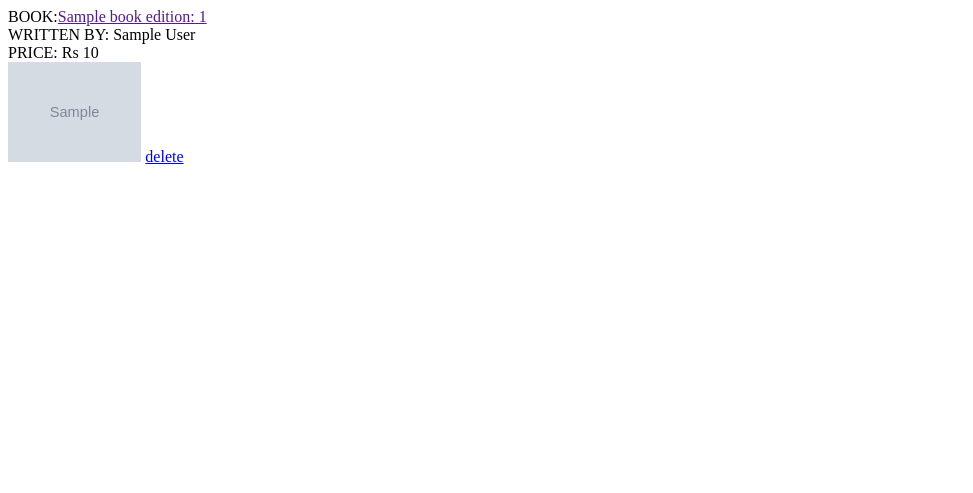
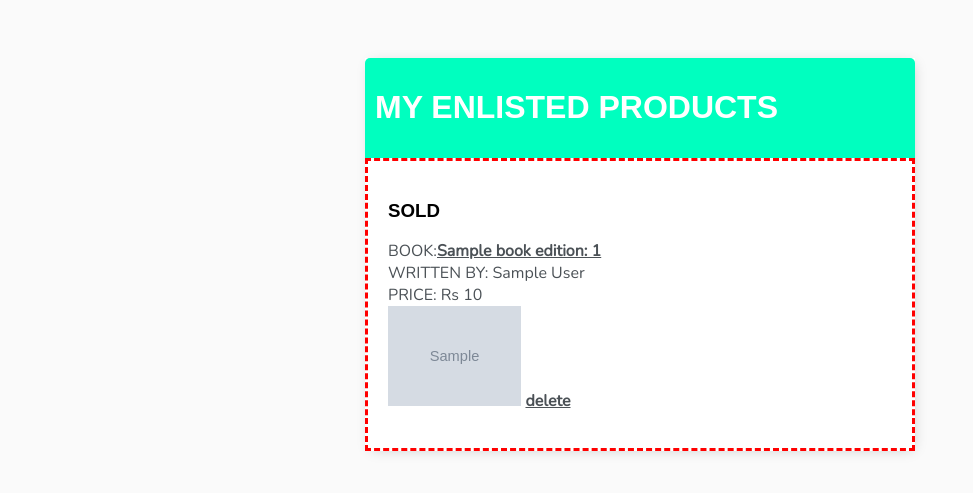
Before and after one commit to arch1tek/kitabazaar, a Django app: page /myproducts/ in a window 1280 px wide. Shown: the top 493 px of the page, without its empty margins (0-973 px from the left). Run offline with Django 4.2, Linux system fonts and the light colour scheme; a user stored in the database is signed in; tables that the repository leaves empty hold one stand-in row (values such as "Sample post"); grey boxes marked "Sample" are stand-in pictures.

Commit message:
myproductscss

```diff
--- a/base/templates/base/main.html
+++ b/base/templates/base/main.html
@@ -222,6 +222,19 @@
         .card-body {
             padding: 20px;
         }
+
+        .sold{
+            padding: 20px;
+            border-style: dashed;
+            border-color:rgb(255, 0, 0);
+        }
+
+        .unsold{
+            padding: 20px;
+            border-style: dashed;
+            border-color:rgb(0, 251, 255);
+        }
+
     </style>
 </head>
 
--- a/base/templates/base/myproducts.html
+++ b/base/templates/base/myproducts.html
@@ -1,8 +1,21 @@
+{% extends 'base/main.html' %}
+{% block content %}
+
 <html>
     <body>
+        <div class="header-bar">
+            <h1>
+                MY ENLISTED PRODUCTS
+            </h1>
+        </div>
         {%csrf_token%}
         {% for product in myproductslist %}
-        <div><p>
+            {% if product.sold %}
+            <div class="sold">
+                <h3>
+                    SOLD
+                </h3>
+                <p>
                 BOOK:<a href="">{{product.bookID.bookName}} edition: {{product.bookID.edition}}</a>
                 <br>
                 WRITTEN BY: {{product.bookID.author_names}}
@@ -13,7 +26,26 @@
                     <img src="{{pphoto.url}}" alt="MISSING JPG" height="100">
                 {%endfor%}
                 <a href="{% url 'deleteproduct' product.id %}">delete</a>
-        </p></div>
+                </p>
+            </div>
+            {% else %}
+            <div class="unsold">
+                <p>
+                BOOK:<a href="">{{product.bookID.bookName}} edition: {{product.bookID.edition}}</a>
+                <br>
+                WRITTEN BY: {{product.bookID.author_names}}
+                <br>
+                PRICE: Rs {{product.price}}
+                <br>
+                {%for pphoto in product.product_photos|slice:":1" %}
+                    <img src="{{pphoto.url}}" alt="MISSING JPG" height="100">
+                {%endfor%}
+                <a href="{% url 'deleteproduct' product.id %}">Delete this item</a>
+                </p>
+            </div>
+            {% endif %}
         {%endfor%}
     </body>
 </html>
+
+{% endblock content %}
```
Lines whose indentation alone changed are shown as unchanged.
